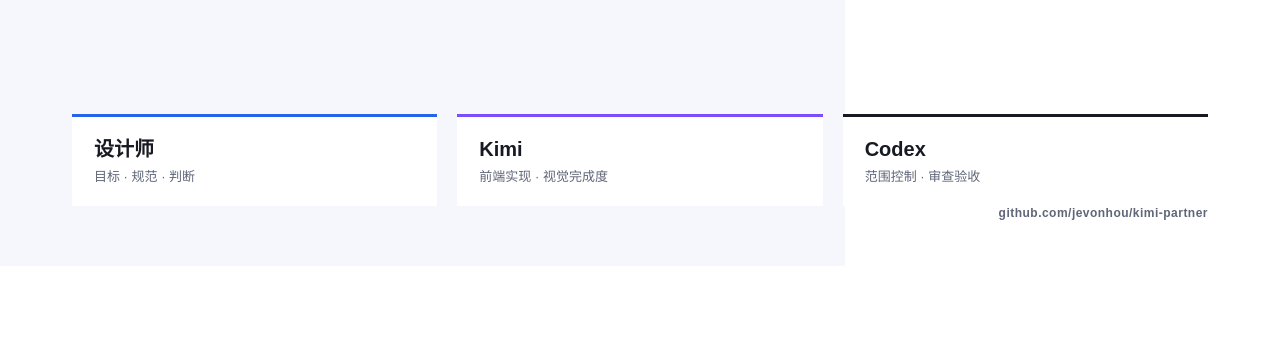
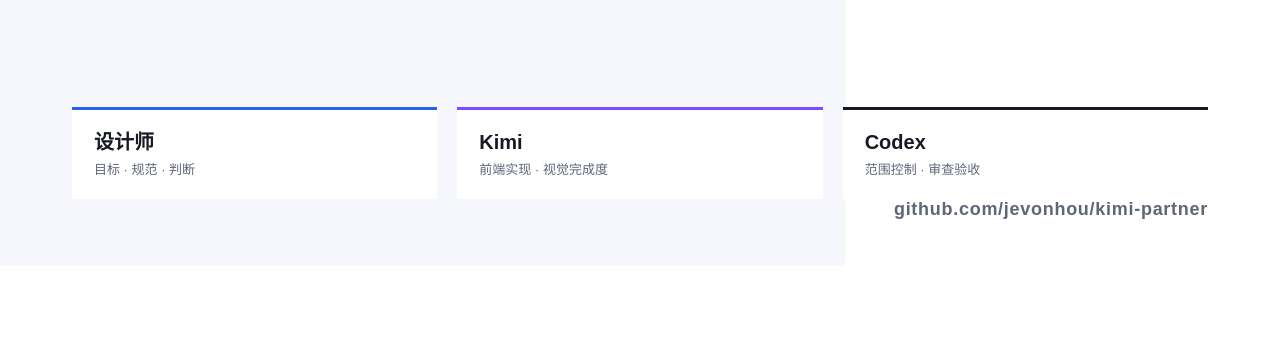
Before and after one commit to jevonhou/kimi-partner, a website: page assets/launch/source/launch-cover-16x9.html in a window 1280 px wide. Shown: the part 454-800 px from the top of the page. Drawn offline with Linux system fonts and the light colour scheme.

Commit message:
improve launch cover URL readability

```diff
--- a/assets/launch/source/launch-cover-16x9.html
+++ b/assets/launch/source/launch-cover-16x9.html
@@ -95,8 +95,8 @@
       grid-column: 9 / 13;
       align-self: end;
       color: #5E6678;
-      font-size: 12px;
-      font-weight: 700;
+      font-size: 18px;
+      font-weight: 800;
       letter-spacing: 0.04em;
       text-align: right;
     }
```
Also changed, not shown: assets/launch/source/launch-cover-4x5.html (+2 -2 lines), assets/launch/kimi-partner-launch-cover-16x9.png, assets/launch/kimi-partner-launch-cover-4x5.png.
